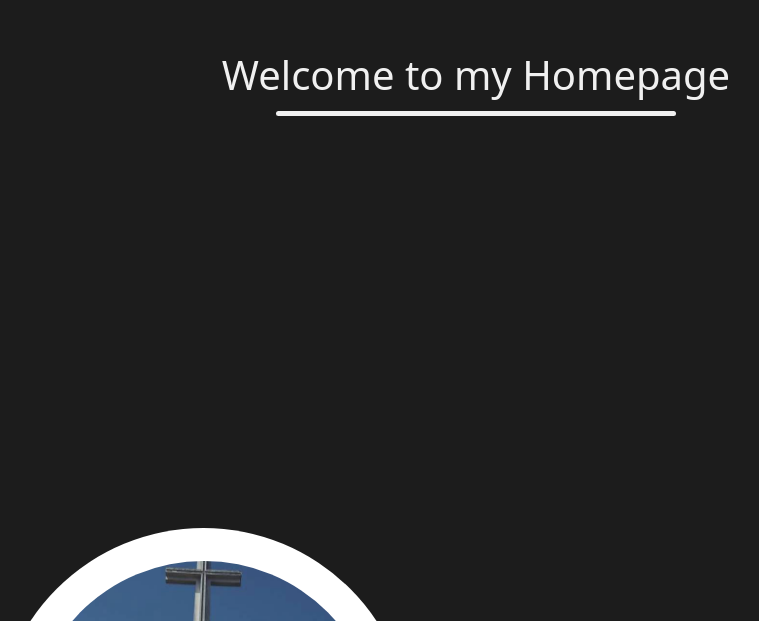
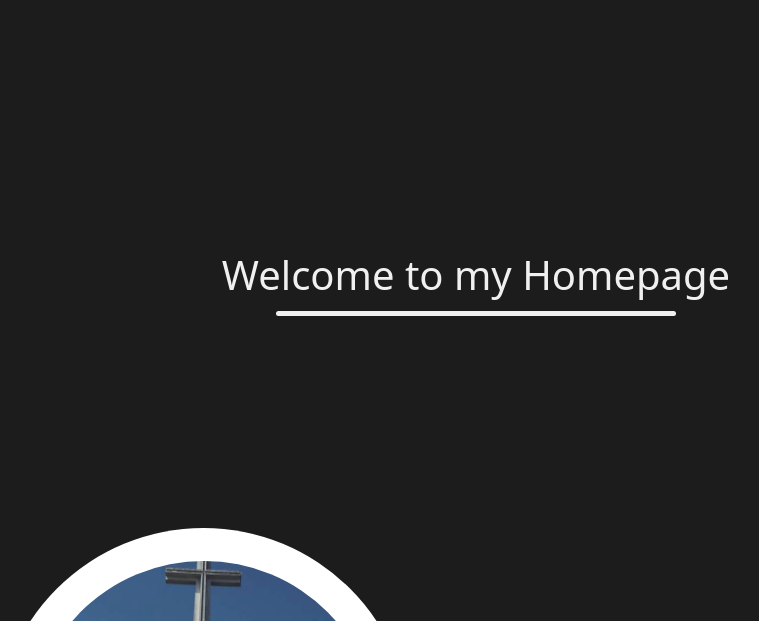
Before and after one commit to 30Lawrence/Port, a plain HTML site: page index.html in a window 1280 px wide. Shown: the part 274-895 px from the top of the page, without its empty margins (164-923 px from the left). Drawn offline with nearby package versions, Linux system fonts and the light colour scheme.

Commit message:
Update styles.css

```diff
--- a/styles.css
+++ b/styles.css
@@ -74,7 +74,7 @@ section{
     justify-content: center;
     text-align: center;
     position: relative;
-    top: 230px;
+    top: 430px;
 }
 
 .line{
```
